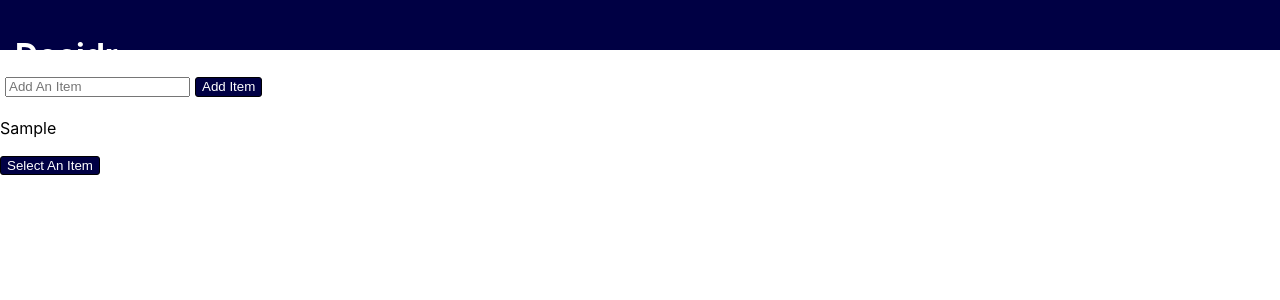
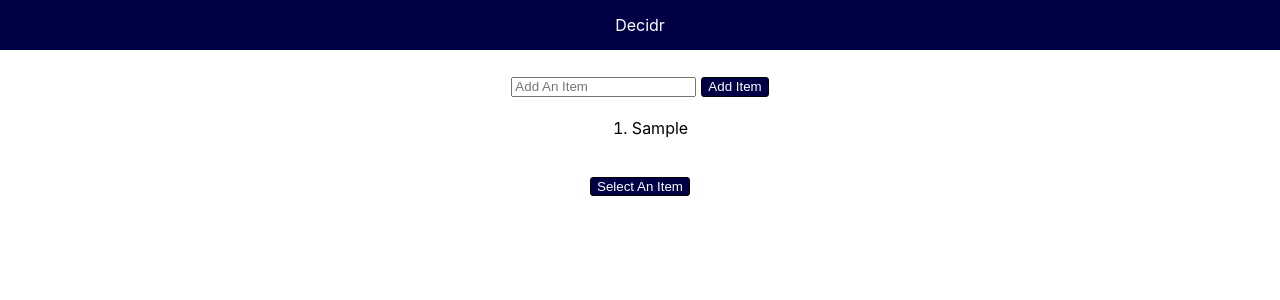
Before and after one commit to Tesfa-Worku/Decidr, a React (Create React App) app in the folder decidr/: page / in a window 1280 px wide. Both pictures are taken after typing "Sample" into the empty fields and a click on the button "Add Item". Shown: the top 300 px of the page. Built offline with nearby package versions, Linux system fonts and the light colour scheme.

Commit message:
chore(display list): update structure for style #3

```diff
--- a/decidr/src/App.js
+++ b/decidr/src/App.js
@@ -7,36 +7,35 @@ function App() {
   const [selectItem, setSelectItem] = useState('');
 
   const selectRandomItem = () => {
-    setSelectItem(()=>(listContainer[Math.floor(Math.random() * listContainer.length)]))
+    setSelectItem(()=>(listContainer[Math.floor(Math.random() * listContainer.length)]));
   };
 
-  const displayList = listContainer.map((item, index) => <p key={index}>{item}</p>)
-
+  const displayList = listContainer.map((item, index) => <li key={index}>{item}</li>)
 
   return(
-    <div>
-      <div>
+    <div className="App">
         <header>
-          <h1>Decidr</h1>
+          Decidr
         </header>
 
-        <AddItem
-          listContainer={listContainer}
-          setListContainer={setListContainer}
-        />
+        <main>
+          <AddItem
+            listContainer={listContainer}
+            setListContainer={setListContainer}
+          />
 
-        <div>
-          {displayList}
-        </div>
+          <ol id="display-list">
+            {displayList}
+          </ol>
 
-        <div>
+          <p id="selected">{selectItem}</p>
+        </main>
+
+        <footer>
           <button onClick={selectRandomItem}>
             Select An Item
           </button>
-          <p>{selectItem}</p>
-        </div>
-
-      </div>
+        </footer>
     </div>
   )
 }
```
